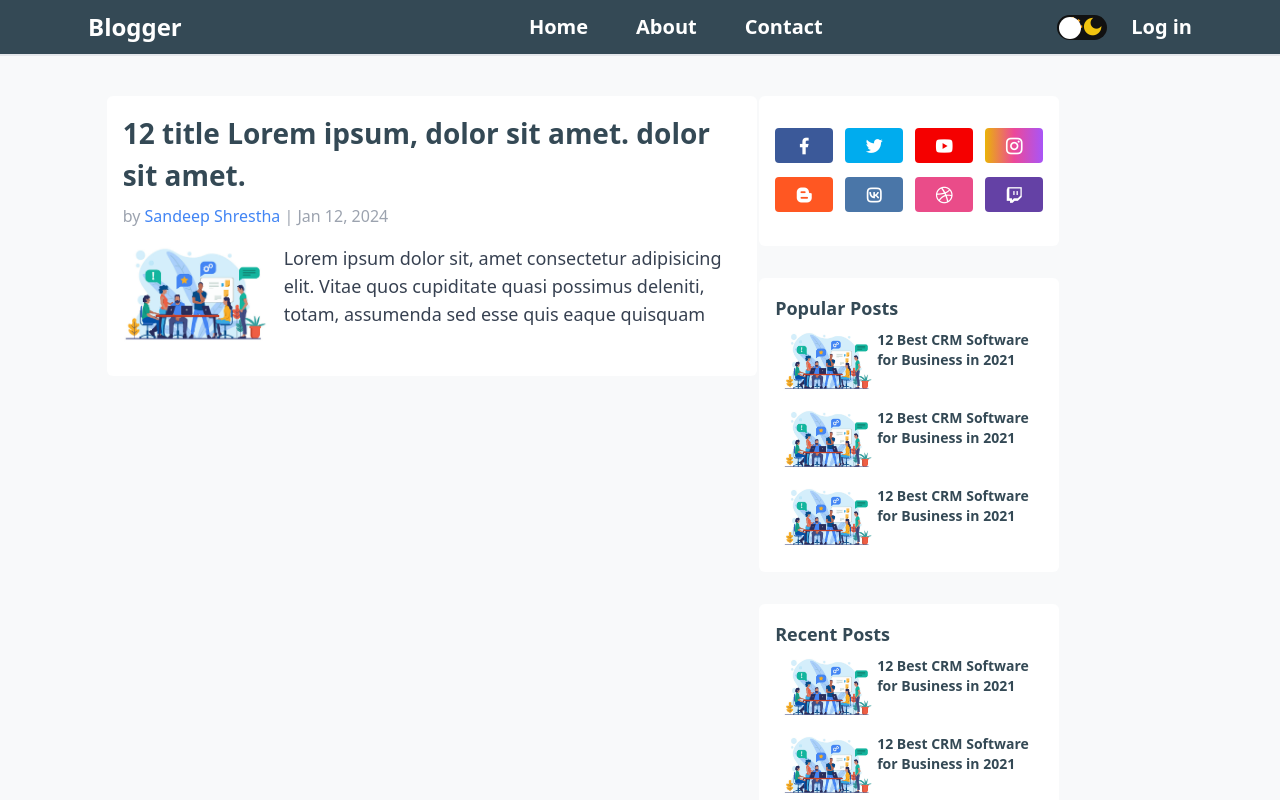
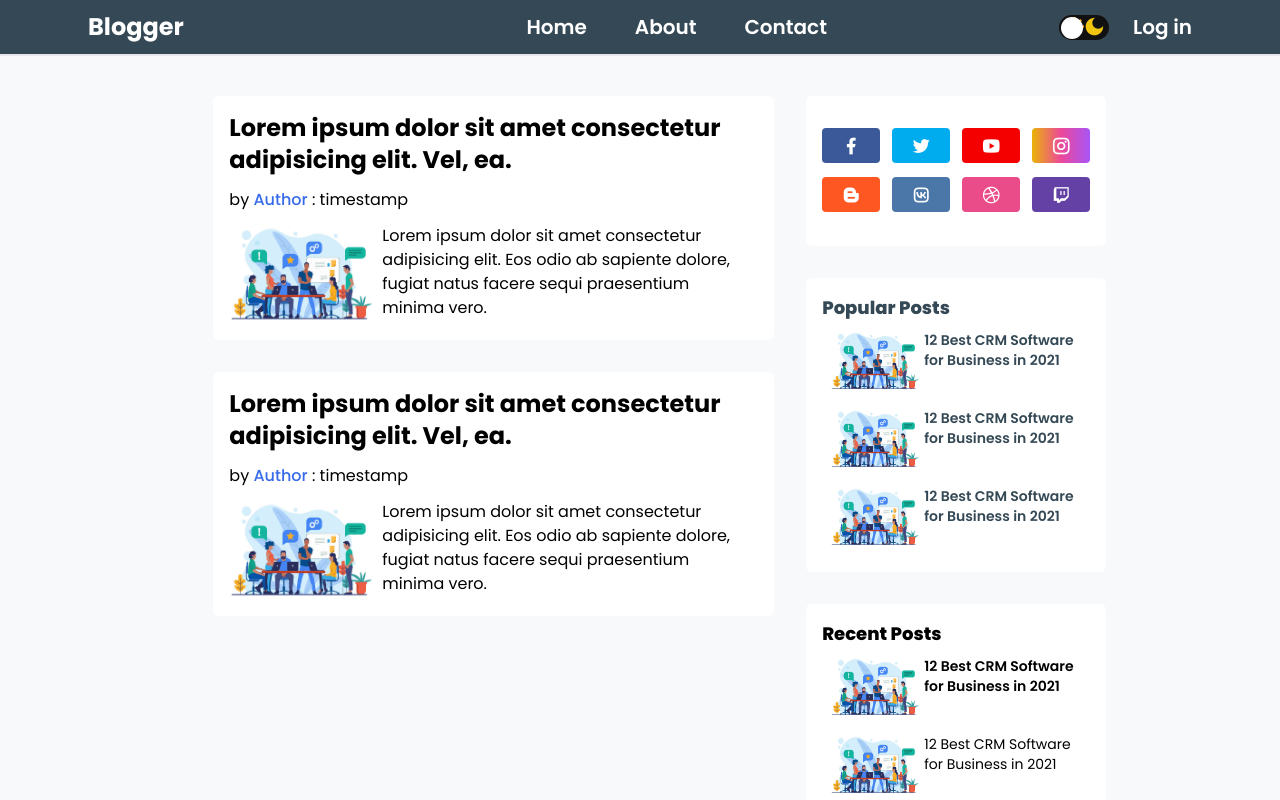
Before and after one commit to sandeepshrestha200/Blog-React, a React (Vite) app in the folder client/: page / in a window 1280 px wide. Shown: the top 800 px of the page. Built offline with nearby package versions, Linux system fonts and the light colour scheme.

Commit message:
Single blog page added and Blog Card fixed Dark modes

```diff
--- a/client/index.html
+++ b/client/index.html
@@ -1,13 +1,25 @@
 <!doctype html>
 <html lang="en">
+
 <head>
   <meta charset="UTF-8" />
   <link rel="icon" type="image/svg+xml" href="/vite.svg" />
   <meta name="viewport" content="width=device-width, initial-scale=1.0" />
   <title>Blogger</title>
+  <link rel="preconnect" href="https://fonts.googleapis.com">
+  <link rel="preconnect" href="https://fonts.gstatic.com" crossorigin>
+  <link href="https://fonts.googleapis.com/css2?family=Poppins:wght@100;200;300;400;500;600;700;800&display=swap"
+    rel="stylesheet">
+  <style>
+    * {
+      font-family: 'Poppins', sans-serif;
+    }
+  </style>
 </head>
+
 <body>
   <div id="root"></div>
   <script type="module" src="/src/main.jsx"></script>
 </body>
+
 </html>
--- a/client/src/App.jsx
+++ b/client/src/App.jsx
@@ -5,24 +5,26 @@ import "remixicon/fonts/remixicon.css";
 import Home from "./components/Home";
 import SideBar from "./components/SideBar";
 import Footer from "./components/Footer";
+import Blogs from "./components/SingleBlog";
 
 const App = () => {
   return (
     <>
       <BrowserRouter>
         <Navbar />
-        <div className="grid grid-cols-1 py-10 lg:grid-cols-2 w-5/6 gap-[10px] mx-auto">
-          <div className="">
+        <div className="grid grid-cols-1 py-10 lg:grid-cols-3 w-2/3 gap-6 mx-auto">
+          <div className="mx-auto lg:col-span-2">
             <Routes>
               <Route exact path="/" element={<Home />} />
               <Route exact path="/login" element={<Login />} />
+              <Route exact path="/blog/:id" element={<Blogs />} />
             </Routes>
           </div>
           <div className="">
             <SideBar />
           </div>
         </div>
-        <Footer/>
+        <Footer />
       </BrowserRouter>
     </>
   );
--- a/client/src/components/BlogCard.jsx
+++ b/client/src/components/BlogCard.jsx
@@ -1,21 +1,33 @@
 import { useContext } from "react";
+import ThemeContext from "../context/ThemeContext";
 import imgi from "./assets/img/img.jpg";
-import ThemeContext from "../context/ThemeContext";
 
 const BlogCard = () => {
-  // const { theme } = useContext(ThemeContext);
+  const { theme } = useContext(ThemeContext);
 
   return (
-    <div className="md:w-[650px] bg-white mb-[20px] p-4 rounded-md overflow-hidden">
-      <h2 className="font-bold text-[#344955] text-[1.75rem] mb-2">12 title Lorem ipsum, dolor sit amet. dolor sit amet.</h2>
-      <p className="text-gray-400">
-        by <span className="text-[#4285F4]">Sandeep Shrestha</span> | Jan 12, 2024
-      </p>
-      <div className="mt-4 sm:flex">
-        <img src={imgi} alt="" className="w-[344px] h-[200px] sm:w-[145px] sm:h-[100px] rounded-md mb-4 sm:mr-4" />
-        <p className="text-lg text-gray-700">
-          Lorem ipsum dolor sit, amet consectetur adipisicing elit. Vitae quos cupiditate quasi possimus deleniti, totam, assumenda sed esse quis eaque quisquam
+    <div className="mx-auto space-y-8">
+      {/* card div */}
+      <div className={`p-4 w-full ${theme === "dark" ? "bg-[#344955]" : "bg-white"} rounded-md`}>
+        <h3 className="font-bold text-2xl hover:text-blue-600 cursor-pointer">Lorem ipsum dolor sit amet consectetur adipisicing elit. Vel, ea.</h3>
+        <p className="py-3">
+          by <span className="text-[#366bea] font-medium">Author</span> : timestamp
         </p>
+        <div className="sm:flex ">
+          <img src={imgi} alt="" className="w-[344px] h-[200px] sm:w-[145px] sm:h-[100px] rounded-md" />
+          <div className="px-2">Lorem ipsum dolor sit amet consectetur adipisicing elit. Eos odio ab sapiente dolore, fugiat natus facere sequi praesentium minima vero.</div>
+        </div>
+      </div>
+
+      <div className={`p-4 w-full ${theme === "dark" ? "bg-[#344955]" : "bg-white"} rounded-md`}>
+        <h3 className="font-bold text-2xl hover:text-blue-600 cursor-pointer">Lorem ipsum dolor sit amet consectetur adipisicing elit. Vel, ea.</h3>
+        <p className="py-3">
+          by <span className="text-[#366bea] font-medium">Author</span> : timestamp
+        </p>
+        <div className="sm:flex ">
+          <img src={imgi} alt="" className="w-[344px] h-[200px] sm:w-[145px] sm:h-[100px] rounded-md" />
+          <div className="px-2">Lorem ipsum dolor sit amet consectetur adipisicing elit. Eos odio ab sapiente dolore, fugiat natus facere sequi praesentium minima vero.</div>
+        </div>
       </div>
     </div>
   );
--- a/client/src/components/Footer.jsx
+++ b/client/src/components/Footer.jsx
@@ -5,7 +5,7 @@ const Footer = () => {
     <>
       <div className="w-full">
         <div className="w-full bg-[#344955] text-white py-5">
-          <div className="grid grid-cols-1 gap-4 md:grid-cols-5 mx-auto md:w-[970px]">
+          <div className="grid grid-cols-1 gap-4 md:grid-cols-5 mx-auto md:w-2/3">
             <div className="col-span-1 flex items-center mx-auto">
               <h2 className="text-2xl font-bold">Blogger</h2>
             </div>
--- a/client/src/components/Home.jsx
+++ b/client/src/components/Home.jsx
@@ -3,7 +3,7 @@ import BlogCard from "./BlogCard";
 const Home = () => {
   return (
     <>
-      <div className="">
+      <div className="mx-auto">
         <BlogCard />
       </div>
     </>
--- a/client/src/components/SideBar.jsx
+++ b/client/src/components/SideBar.jsx
@@ -1,10 +1,14 @@
+import { useContext } from "react";
 import imgi from "./assets/img/img.jpg";
+import ThemeContext from "../context/ThemeContext";
 
 const SideBar = () => {
+  const { theme } = useContext(ThemeContext);
+
   return (
     <>
       <div className="flex flex-col gap-8">
-        <div className="w-full mx-auto md:w-[300px] h-[150px] bg-white rounded-md px-4 py-8 grid grid-cols-4 gap-3 text-white">
+        <div className={`w-full mx-auto lg:mx-2 md:w-[300px] h-[150px] ${theme === "dark" ? "bg-[#344955]" : "bg-white"} rounded-md px-4 py-8 grid grid-cols-4 gap-3 text-white`}>
           <div className="w-full h-[35px] bg-[#3b5999] hover:bg-[#4f6aa3] rounded flex items-center justify-center text-xl cursor-pointer">
             <i className="ri-facebook-fill"></i>
           </div>
@@ -38,50 +42,50 @@ const SideBar = () => {
           </div>
         </div>
 
-        <div className="w-full mx-auto md:w-[300px] bg-white rounded-md p-4">
-          <h3 className="text-[#344955] font-extrabold text-xl md:text-lg">Popular Posts</h3>
+        <div className={`w-full mx-auto lg:mx-2 md:w-[300px] ${theme === "dark" ? "bg-[#344955] text-white" : "bg-white text-[#344955]"} rounded-md p-4`}>
+          <h3 className="font-extrabold text-xl md:text-lg">Popular Posts</h3>
 
           <div className="flex flex-col gap-4 m-2">
             <div className="flex gap-1 h-[62px]">
               <img src={imgi} alt="alt-img" className="w-[90px] h-[62px]" />
-              <p className="text-base md:text-sm font-semibold text-[#344955] hover:text-[#4298f8] cursor-pointer">12 Best CRM Software for Business in 2021</p>
+              <p className="text-base md:text-sm font-semibold hover:text-[#4298f8] cursor-pointer">12 Best CRM Software for Business in 2021</p>
             </div>
 
             <div className="flex gap-1 h-[62px]">
               <img src={imgi} alt="alt-img" className="w-[90px] h-[62px]" />
-              <p className="text-base md:text-sm font-semibold text-[#344955] hover:text-[#4298f8] cursor-pointer">12 Best CRM Software for Business in 2021</p>
+              <p className="text-base md:text-sm font-semibold hover:text-[#4298f8] cursor-pointer">12 Best CRM Software for Business in 2021</p>
             </div>
 
             <div className="flex gap-1 h-[62px]">
               <img src={imgi} alt="alt-img" className="w-[90px] h-[62px]" />
-              <p className="text-base md:text-sm font-semibold text-[#344955] hover:text-[#4298f8] cursor-pointer">12 Best CRM Software for Business in 2021</p>
+              <p className="text-base md:text-sm font-semibold hover:text-[#4298f8] cursor-pointer">12 Best CRM Software for Business in 2021</p>
             </div>
           </div>
         </div>
 
-        <div className="w-full mx-auto md:w-[300px] bg-white rounded-md p-4">
-          <h3 className="text-[#344955] font-extrabold text-xl md:text-lg">Recent Posts</h3>
+        <div className={`w-full mx-auto lg:mx-2 md:w-[300px] ${theme === "dark" ? "bg-[#344955]" : "bg-white"} rounded-md p-4`}>
+          <h3 className=" font-extrabold text-xl md:text-lg">Recent Posts</h3>
 
           <div className="flex flex-col gap-4 m-2">
             <div className="flex gap-1 h-[62px]">
               <img src={imgi} alt="alt-img" className="w-[90px] h-[62px]" />
-              <p className="text-base md:text-sm font-semibold text-[#344955] hover:text-[#4298f8] cursor-pointer">12 Best CRM Software for Business in 2021</p>
+              <p className="text-base md:text-sm font-semibold hover:text-[#4298f8] cursor-pointer">12 Best CRM Software for Business in 2021</p>
             </div>
 
             <div className="flex gap-1 h-[62px]">
               <img src={imgi} alt="alt-img" className="w-[90px] h-[62px]" />
-              <p className="text-base md:text-sm font-semibold text-[#344955] hover:text-[#4298f8] cursor-pointer">12 Best CRM Software for Business in 2021</p>
+              <p className="text-base md:text-sm font-semiboldhover:text-[#4298f8] cursor-pointer">12 Best CRM Software for Business in 2021</p>
             </div>
 
             <div className="flex gap-1 h-[62px]">
               <img src={imgi} alt="alt-img" className="w-[90px] h-[62px]" />
-              <p className="text-base md:text-sm font-semibold text-[#344955] hover:text-[#4298f8] cursor-pointer">12 Best CRM Software for Business in 2021</p>
+              <p className="text-base md:text-sm font-semibold hover:text-[#4298f8] cursor-pointer">12 Best CRM Software for Business in 2021</p>
             </div>
           </div>
         </div>
 
-        <div className="w-full mx-auto md:w-[300px] bg-white rounded-md p-4">
-          <h3 className="text-[#344955] font-extrabold text-xl md:text-lg">Main Tags</h3>
+        <div className={`w-full mx-auto lg:mx-2 md:w-[300px] ${theme === "dark" ? "bg-[#344955]" : "bg-white"} rounded-md p-4`}>
+          <h3 className=" font-extrabold text-xl md:text-lg">Main Tags</h3>
 
           <div className="flex flex-wrap gap-3 my-2 text-base md:text-sm">
             <p className="text-[#4285f4] hover:text-white hover:bg-[#4285f4] border-2 border-[#4285f4] px-2 py-1 rounded cursor-pointer">Team</p>
--- /dev/null
+++ b/client/src/components/SingleBlog.jsx
@@ -0,0 +1,36 @@
+import { useContext } from "react";
+import ThemeContext from "../context/ThemeContext";
+import imgi from "./assets/img/img.jpg";
+
+const Blogs = () => {
+  const { theme } = useContext(ThemeContext);
+  return (
+    <>
+      <div className="space-y-8">
+        {/* card div */}
+        <div className={`py-2 px-6 w-full ${theme === "dark" ? "bg-[#344955]" : "bg-white"} rounded-md`}>
+          <h3 className={`font-bold text-3xl hover:text-blue-600 cursor-pointer my-3 ${theme === "dark" ? "text-white" : "text-[#344955]"}`}>
+            Lorem ipsum dolor sit amet consectetur adipisicing elit. Vel, ea.
+          </h3>
+          <p className="my-4 text-[#919ca2]">
+            by <span className="text-blue-600 font-bold cursor-pointer">Author</span> | Timestamp
+          </p>
+          <hr className="my-5" />
+          <img src={imgi} alt="title" className="my-5 mx-auto rounded-md w-full" />
+          <hr className="my-5" />
+          <p className="text-justify text-[#919ca2] text-lg">
+            Lorem ipsum dolor sit amet consectetur adipisicing elit. Laboriosam nemo fuga quis beatae ut illo accusantium esse. Aspernatur dignissimos eius reiciendis. Laboriosam,
+            perferendis. Obcaecati dolorum perspiciatis alias laudantium distinctio suscipit aperiam possimus odio, earum aliquam fugit illum saepe cupiditate quae tempore sequi
+            facere recusandae doloremque in! Minus fugiat error, corrupti inventore, quam sapiente iure, distinctio quasi tenetur vero aperiam maxime aut at impedit id delectus
+            consequuntur repellendus vitae omnis. Laborum provident suscipit alias quibusdam magni mollitia ea sunt dolorem labore? Optio corrupti impedit, vel ullam nam quam
+            dolores possimus, eos eaque placeat laborum. Maiores magnam molestiae sequi corporis vero cum alias tempore totam voluptas esse explicabo aut, officiis laboriosam,
+            maxime saepe deserunt, quasi nobis nostrum cumque recusandae quisquam dignissimos dolor earum. Accusantium beatae excepturi blanditiis repellat delectus, voluptatem
+            architecto minus nulla facere dolore hic aperiam at nihil non recusandae adipisci in aspernatur vel esse assumenda nemo iste. Facilis, labore. Animi!
+          </p>
+        </div>
+      </div>
+    </>
+  );
+};
+
+export default Blogs;
--- a/client/src/index.css
+++ b/client/src/index.css
@@ -1,3 +1,5 @@
+@import url("https://fonts.googleapis.com/css2?family=Poppins:wght@100;200;300;400;500;600;700;800&display=swap");
+
 @tailwind base;
 @tailwind components;
 @tailwind utilities;
--- a/client/src/main.jsx
+++ b/client/src/main.jsx
@@ -1,13 +1,13 @@
-import React from 'react'
-import ReactDOM from 'react-dom/client'
-import App from './App.jsx'
-import './index.css'
+import React from "react";
+import ReactDOM from "react-dom/client";
+import App from "./App.jsx";
+import "./index.css";
 import ThemeProvider from "./context/ThemeProvider";
 
 ReactDOM.createRoot(document.getElementById("root")).render(
   <React.StrictMode>
     <ThemeProvider>
-      <App />
+      <App className="font-['Poppins', sans-serif]" />
     </ThemeProvider>
   </React.StrictMode>
 );
```
Lines whose indentation alone changed are shown as unchanged.
